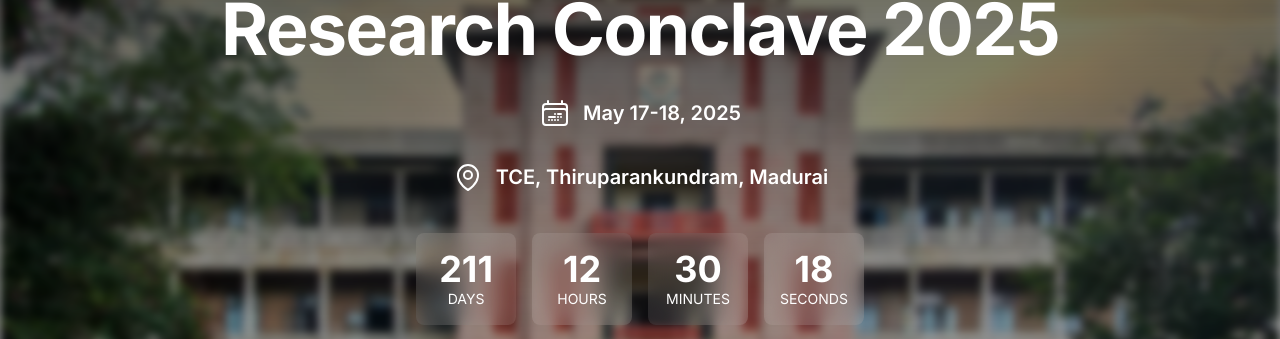
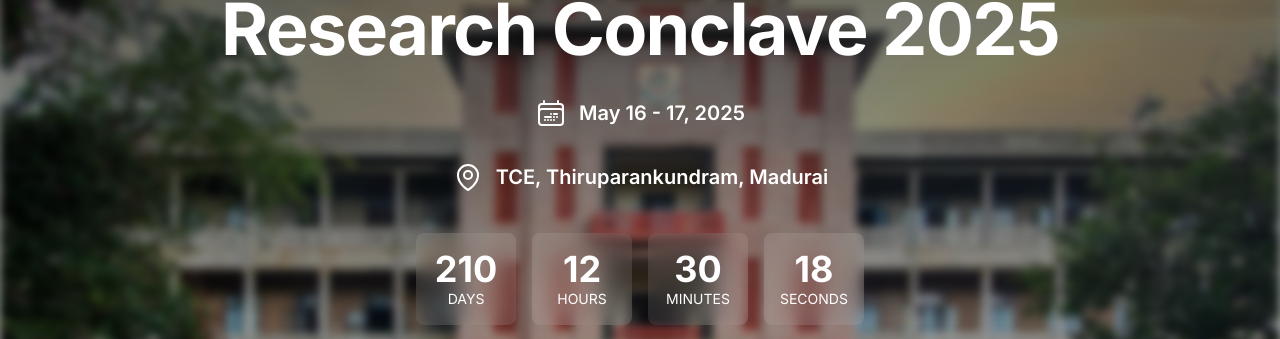
Before and after one commit to kmrsanthosh/TCEResearchConclave, a Next.js app: page /TCEResearchConclave/ in a window 1280 px wide. Shown: the part 389-728 px from the top of the page. Built offline with nearby package versions, Linux system fonts and the light colour scheme.

Commit message:
Changed the date

```diff
--- a/components/Home/Hero.tsx
+++ b/components/Home/Hero.tsx
@@ -20,7 +20,7 @@ export const Hero = () => {
   });
 
   useEffect(() => {
-    const targetDate = new Date("2025-05-17T00:00:00");
+    const targetDate = new Date("2025-05-16T00:00:00");
 
     const calculateTimeLeft = () => {
       const difference = +targetDate - +new Date();
@@ -95,7 +95,7 @@ export const Hero = () => {
         >
           <CalendarDateRangeIcon className="w-5 md:w-8 h-5 md:h-8 mr-3" />
           <span className="text-sm sm:text-lg md:text-xl font-semibold">
-            May 17-18, 2025
+            May 16 - 17, 2025
           </span>
         </motion.div>
 
```
